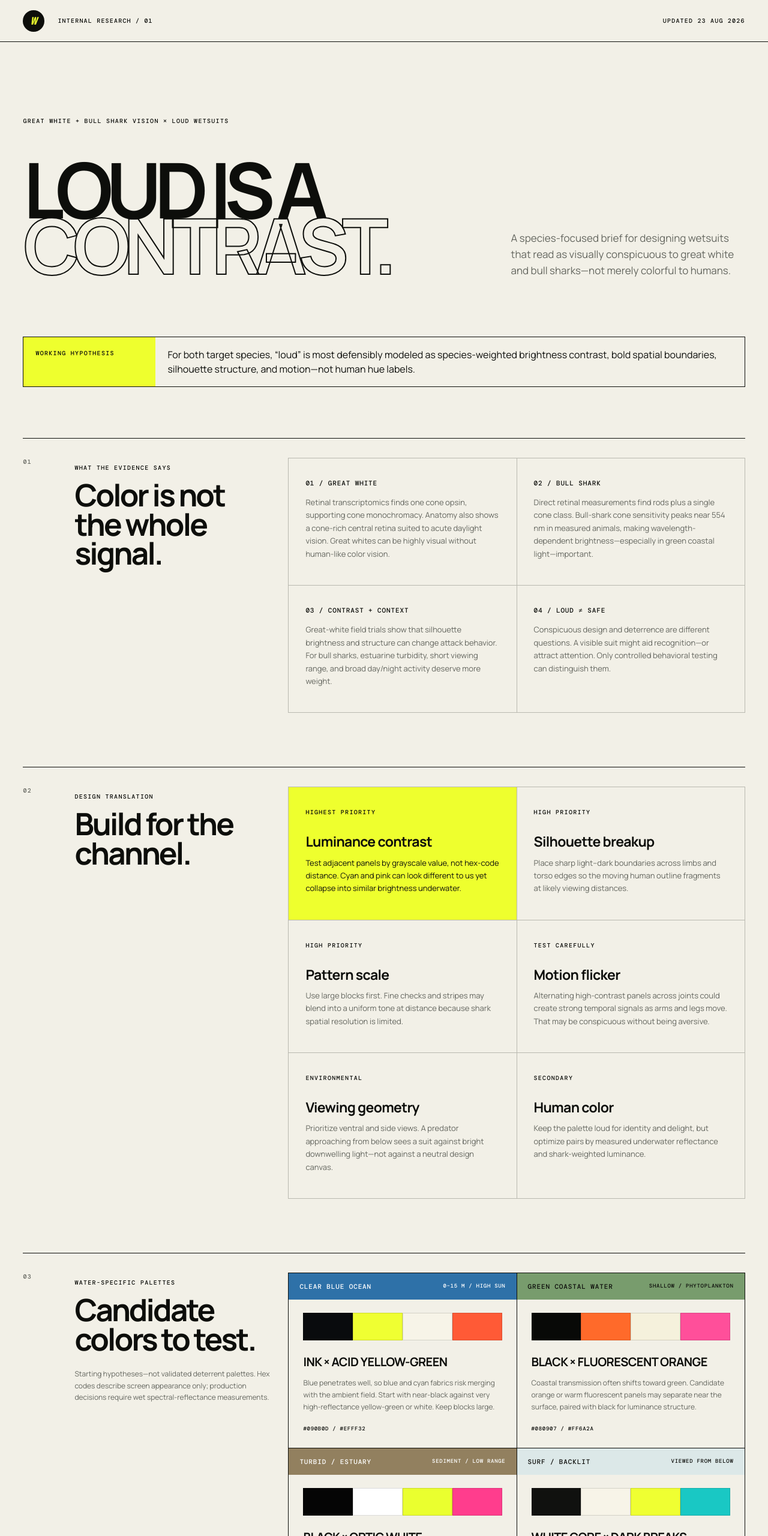
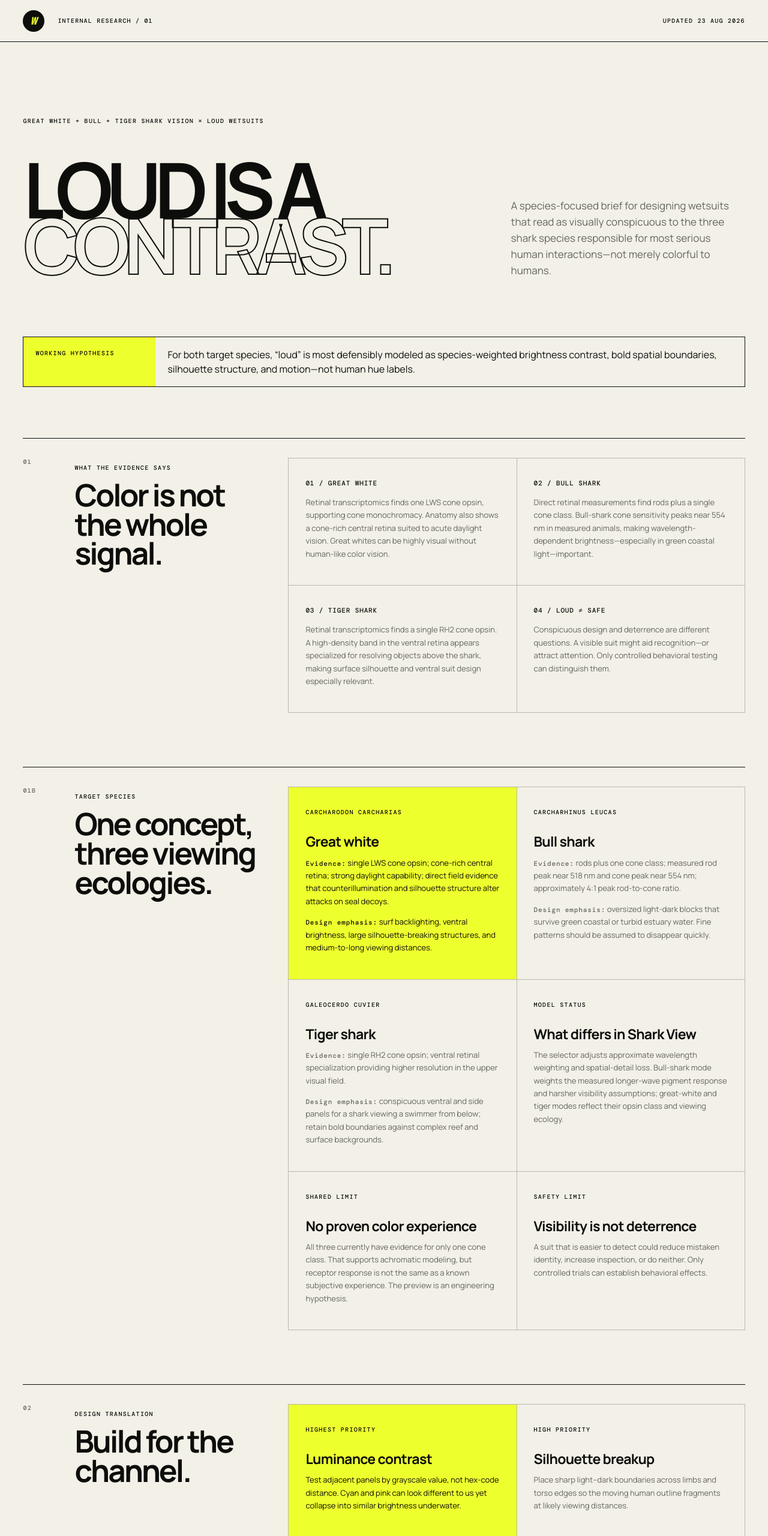
Before and after one commit to theLodgeBots/wetsuit-lab, a website: page shark-vision/index.html in a window 1280 px wide. Shown: the top 2560 px of the page at 60% size. Drawn offline with nearby package versions, Linux system fonts and the light colour scheme.

Commit message:
Add species-specific shark vision profiles

```diff
--- a/shark-vision/index.html
+++ b/shark-vision/index.html
@@ -16,9 +16,9 @@
   <header><a class="mark" href="/" aria-label="Wetsuit Lab home">W</a><span>INTERNAL RESEARCH / 01</span><span>UPDATED 23 AUG 2026</span></header>
   <main>
     <section class="hero">
-      <p class="kicker">GREAT WHITE + BULL SHARK VISION × LOUD WETSUITS</p>
+      <p class="kicker">GREAT WHITE + BULL + TIGER SHARK VISION × LOUD WETSUITS</p>
       <h1>LOUD IS A<br><em>CONTRAST.</em></h1>
-      <p class="dek">A species-focused brief for designing wetsuits that read as visually conspicuous to great white and bull sharks—not merely colorful to humans.</p>
+      <p class="dek">A species-focused brief for designing wetsuits that read as visually conspicuous to the three shark species responsible for most serious human interactions—not merely colorful to humans.</p>
       <div class="status"><b>WORKING HYPOTHESIS</b><span>For both target species, “loud” is most defensibly modeled as species-weighted brightness contrast, bold spatial boundaries, silhouette structure, and motion—not human hue labels.</span></div>
     </section>
 
@@ -29,10 +29,23 @@
         <h2>Color is not the whole signal.</h2>
       </div>
       <div class="findings">
-        <article><b>01 / GREAT WHITE</b><p>Retinal transcriptomics finds one cone opsin, supporting cone monochromacy. Anatomy also shows a cone-rich central retina suited to acute daylight vision. Great whites can be highly visual without human-like color vision.</p></article>
+        <article><b>01 / GREAT WHITE</b><p>Retinal transcriptomics finds one LWS cone opsin, supporting cone monochromacy. Anatomy also shows a cone-rich central retina suited to acute daylight vision. Great whites can be highly visual without human-like color vision.</p></article>
         <article><b>02 / BULL SHARK</b><p>Direct retinal measurements find rods plus a single cone class. Bull-shark cone sensitivity peaks near 554 nm in measured animals, making wavelength-dependent brightness—especially in green coastal light—important.</p></article>
-        <article><b>03 / CONTRAST + CONTEXT</b><p>Great-white field trials show that silhouette brightness and structure can change attack behavior. For bull sharks, estuarine turbidity, short viewing range, and broad day/night activity deserve more weight.</p></article>
+        <article><b>03 / TIGER SHARK</b><p>Retinal transcriptomics finds a single RH2 cone opsin. A high-density band in the ventral retina appears specialized for resolving objects above the shark, making surface silhouette and ventral suit design especially relevant.</p></article>
         <article><b>04 / LOUD ≠ SAFE</b><p>Conspicuous design and deterrence are different questions. A visible suit might aid recognition—or attract attention. Only controlled behavioral testing can distinguish them.</p></article>
+      </div>
+    </section>
+
+    <section class="signal-grid ruled">
+      <div class="section-no">01B</div>
+      <div><p class="label">TARGET SPECIES</p><h2>One concept, three viewing ecologies.</h2></div>
+      <div class="channels">
+        <article class="signal hot"><span>CARCHARODON CARCHARIAS</span><h3>Great white</h3><p><b>Evidence:</b> single LWS cone opsin; cone-rich central retina; strong daylight capability; direct field evidence that counterillumination and silhouette structure alter attacks on seal decoys.</p><p><b>Design emphasis:</b> surf backlighting, ventral brightness, large silhouette-breaking structures, and medium-to-long viewing distances.</p></article>
+        <article class="signal"><span>CARCHARHINUS LEUCAS</span><h3>Bull shark</h3><p><b>Evidence:</b> rods plus one cone class; measured rod peak near 518 nm and cone peak near 554 nm; approximately 4:1 peak rod-to-cone ratio.</p><p><b>Design emphasis:</b> oversized light-dark blocks that survive green coastal or turbid estuary water. Fine patterns should be assumed to disappear quickly.</p></article>
+        <article class="signal"><span>GALEOCERDO CUVIER</span><h3>Tiger shark</h3><p><b>Evidence:</b> single RH2 cone opsin; ventral retinal specialization providing higher resolution in the upper visual field.</p><p><b>Design emphasis:</b> conspicuous ventral and side panels for a shark viewing a swimmer from below; retain bold boundaries against complex reef and surface backgrounds.</p></article>
+        <article class="signal"><span>MODEL STATUS</span><h3>What differs in Shark View</h3><p>The selector adjusts approximate wavelength weighting and spatial-detail loss. Bull-shark mode weights the measured longer-wave pigment response and harsher visibility assumptions; great-white and tiger modes reflect their opsin class and viewing ecology.</p></article>
+        <article class="signal"><span>SHARED LIMIT</span><h3>No proven color experience</h3><p>All three currently have evidence for only one cone class. That supports achromatic modeling, but receptor response is not the same as a known subjective experience. The preview is an engineering hypothesis.</p></article>
+        <article class="signal"><span>SAFETY LIMIT</span><h3>Visibility is not deterrence</h3><p>A suit that is easier to detect could reduce mistaken identity, increase inspection, or do neither. Only controlled trials can establish behavioral effects.</p></article>
       </div>
     </section>
 
@@ -70,7 +83,8 @@
       <div class="section-no">04</div>
       <div><p class="label">CORE READING</p><h2>Academic evidence stack.</h2></div>
       <div class="paper-list">
-        <a href="https://pubmed.ncbi.nlm.nih.gov/39937658/" target="_blank" rel="noreferrer"><span>2025 / MOLECULAR BIOLOGY & EVOLUTION</span><h3>Great-white cone monochromacy: species-specific genetic evidence</h3><p>Great white retinal transcriptomes contained RH1 rod opsin and a single RH2 cone opsin. This is the strongest current species-specific basis for an achromatic great-white model.</p><i>Hart et al. · PMID 39937658 ↗</i></a>
+        <a href="https://pubmed.ncbi.nlm.nih.gov/39937658/" target="_blank" rel="noreferrer"><span>2025 / MOLECULAR BIOLOGY & EVOLUTION</span><h3>Great-white and tiger-shark cone monochromacy</h3><p>Species-specific retinal transcriptomes found one cone opsin in each: LWS in great whites and RH2 in tiger sharks. This is the strongest current basis for their achromatic models.</p><i>Hart et al. · PMID 39937658 ↗</i></a>
+        <a href="https://doi.org/10.1016/j.jembe.2022.151764" target="_blank" rel="noreferrer"><span>2022 / J EXP MAR BIOL ECOL</span><h3>Prey interactions in tiger sharks</h3><p>Accounts for tiger-shark visual perception in animal-borne camera footage and highlights a ventral retinal specialization serving the visual field above the shark.</p><i>Ryan et al. · DOI 10.1016/j.jembe.2022.151764 ↗</i></a>
         <a href="https://doi.org/10.1002/jmor.11033" target="_blank" rel="noreferrer"><span>2012 / JOURNAL OF MORPHOLOGY</span><h3>Bull-shark retinal anatomy</h3><p>Bull sharks possess a duplex retina with rods and single cones and a peak rod-to-cone ratio near 4:1, consistent with substantial visual activity across light conditions.</p><i>Schieber, Collin & Hart · DOI 10.1002/jmor.11033 ↗</i></a>
         <a href="https://doi.org/10.1093/molbev/msz269" target="_blank" rel="noreferrer"><span>2020 / MOLECULAR BIOLOGY & EVOLUTION</span><h3>Bull-shark spectral sensitivity</h3><p>Summarizes direct bull-shark pigment measurements: rods near 518 nm and a single cone class near 554 nm, with an A1/A2 chromophore mixture.</p><i>Davies et al. · DOI 10.1093/molbev/msz269 ↗</i></a>
         <a href="https://doi.org/10.1016/j.cub.2024.10.042" target="_blank" rel="noreferrer"><span>2024 / CURRENT BIOLOGY</span><h3>Counterillumination reduces bites by Great White sharks</h3><p>Field experiments with illuminated seal decoys. Shape, motion, and silhouette contrast affected attacks; brighter-than-background lighting was most effective.</p><i>Ryan et al. · DOI 10.1016/j.cub.2024.10.042 ↗</i></a>
```
Also changed, not shown: app.js (+6 -3 lines), index.html (+1 -1 lines).
